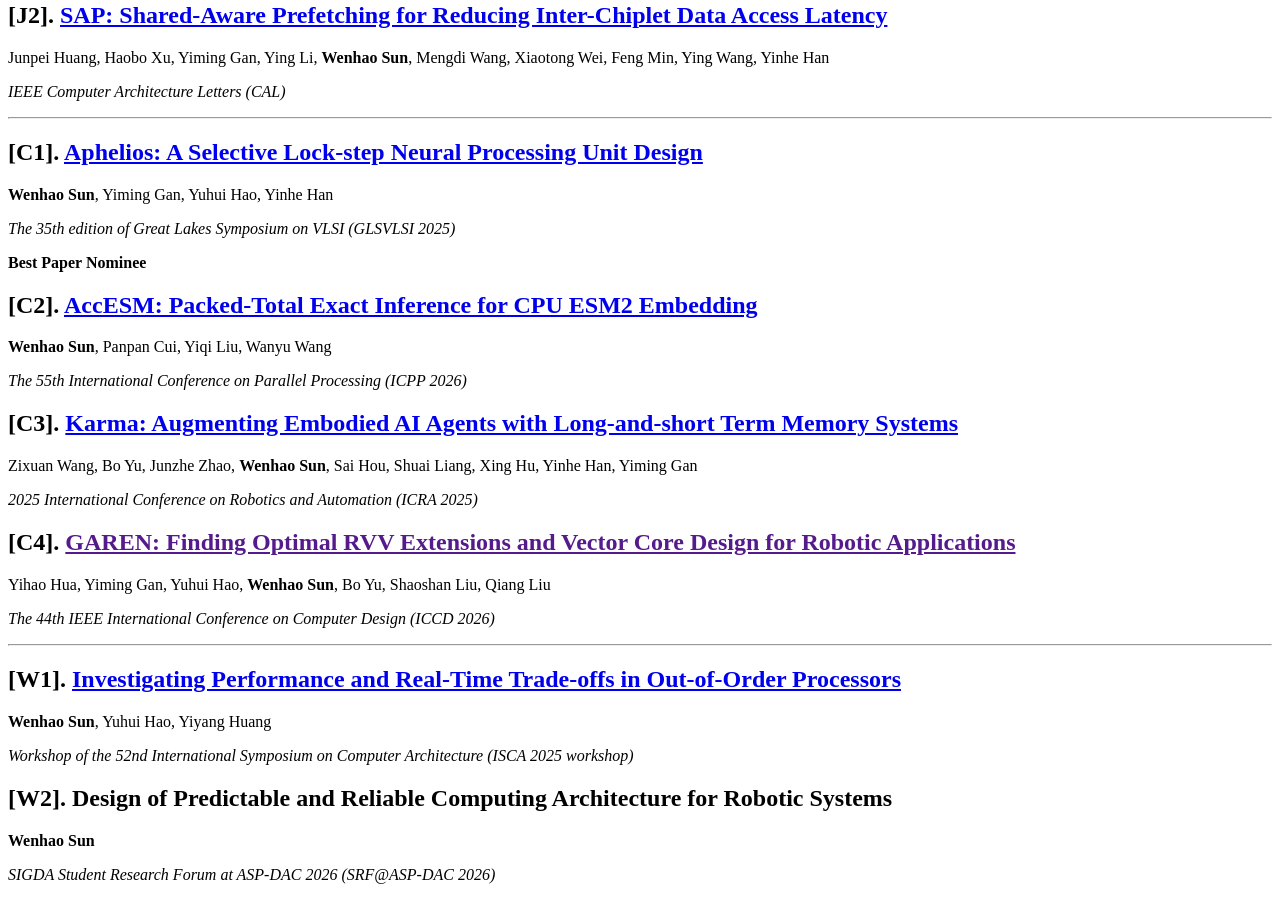
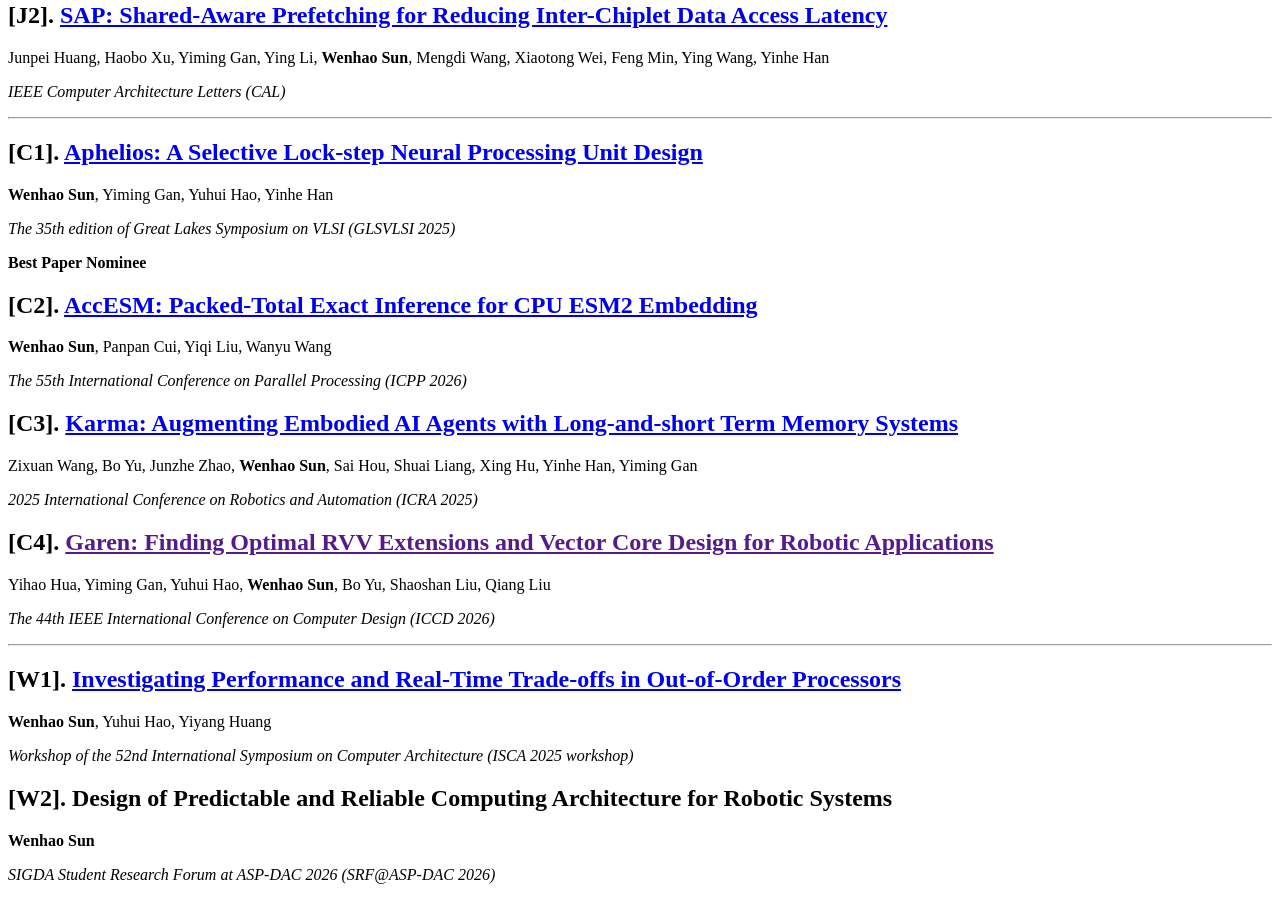
Before and after one commit to sun123-cmd/sun123-cmd.github.io, a Jekyll site: the page built from _pages/includes/pub.md, in a window 1280 px wide and 900 px high, scrolled down 599 px. Built offline with Jekyll 4.4.1, drawn with Linux system fonts in a browser that asks for light colours; our own code applies the rules of GitHub Pages for plain Markdown files.

Commit message:
Update pub.md

```diff
--- a/_pages/includes/pub.md
+++ b/_pages/includes/pub.md
@@ -42,7 +42,7 @@ Zixuan Wang, Bo Yu, Junzhe Zhao, **Wenhao Sun**, Sai Hou, Shuai Liang, Xing Hu,
 
 
 
-## [C4]. [GAREN: Finding Optimal RVV Extensions and Vector Core Design for Robotic Applications]()
+## [C4]. [Garen: Finding Optimal RVV Extensions and Vector Core Design for Robotic Applications]()
 
 Yihao Hua, Yiming Gan, Yuhui Hao, **Wenhao Sun**, Bo Yu, Shaoshan Liu, Qiang Liu
 
```
